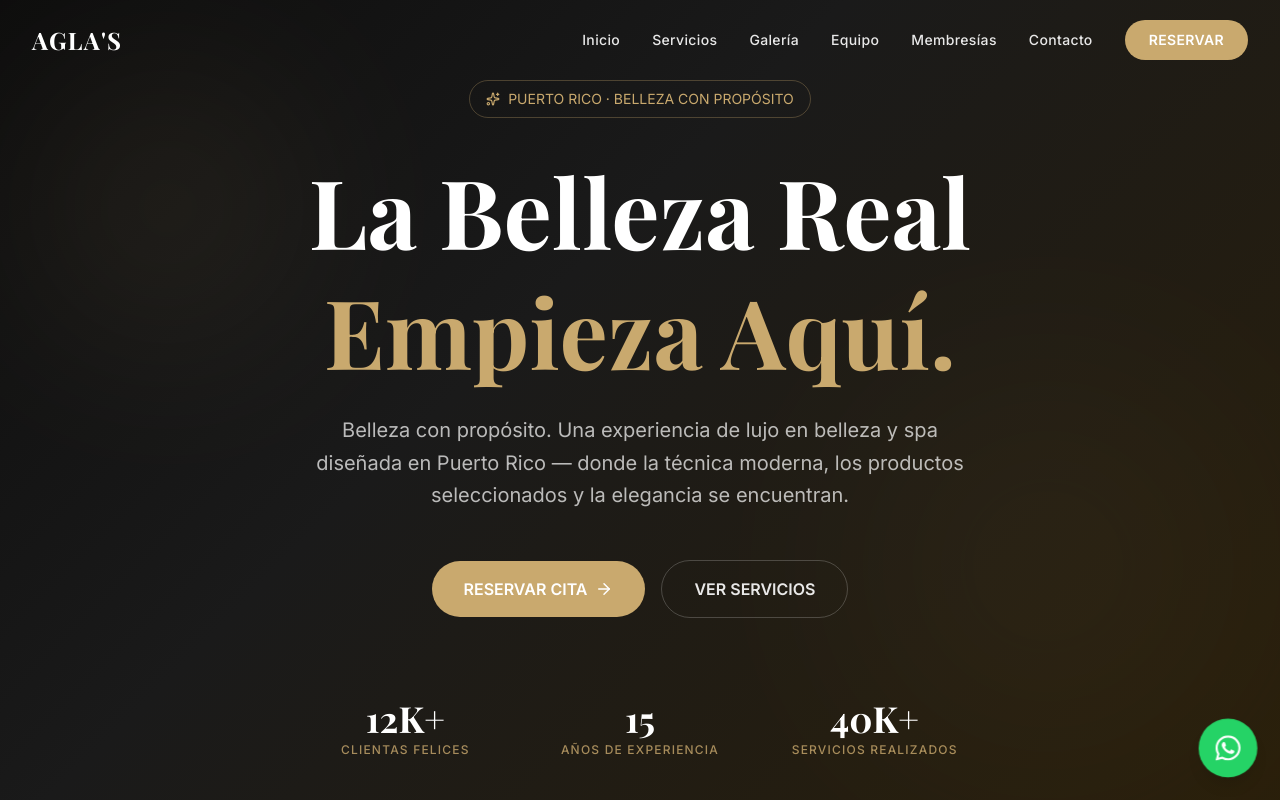
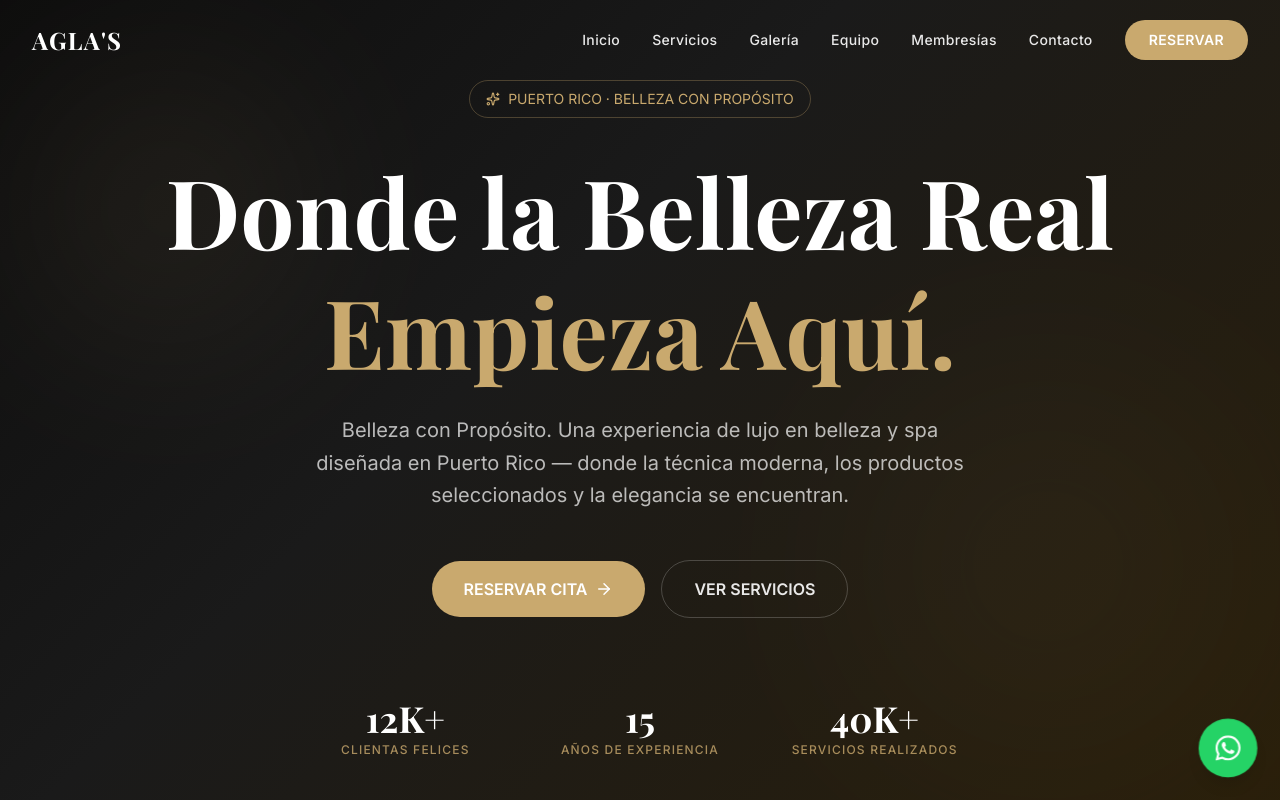
Before and after one commit to ipollc2024-hub/aglas-salon-web, a Next.js app: page / in a window 1280 px wide. Shown: the top 800 px of the page. Built offline with nearby package versions, Linux system fonts and the light colour scheme; a web font is replaced by a local one.

Commit message:
"Donde la Belleza Real Empieza Aquí" + lema Belleza con Propósito

```diff
--- a/src/components/Hero.tsx
+++ b/src/components/Hero.tsx
@@ -44,14 +44,14 @@ export default function Hero() {
 
         {/* Title */}
         <h1 className="fade-in font-playfair text-5xl sm:text-6xl lg:text-8xl text-white font-bold leading-tight mb-6">
-          La Belleza Real
+          Donde la Belleza Real
           <br />
           <span className="text-[#C9A96E]">Empieza Aquí.</span>
         </h1>
 
         {/* Subtitle */}
         <p className="fade-in text-white/70 text-lg sm:text-xl max-w-2xl mx-auto mb-12 leading-relaxed">
-          Belleza con propósito. Una experiencia de lujo en belleza y spa diseñada en Puerto Rico — donde la técnica
+          Belleza con Propósito. Una experiencia de lujo en belleza y spa diseñada en Puerto Rico — donde la técnica
           moderna, los productos seleccionados y la elegancia se encuentran.
         </p>
 
```
